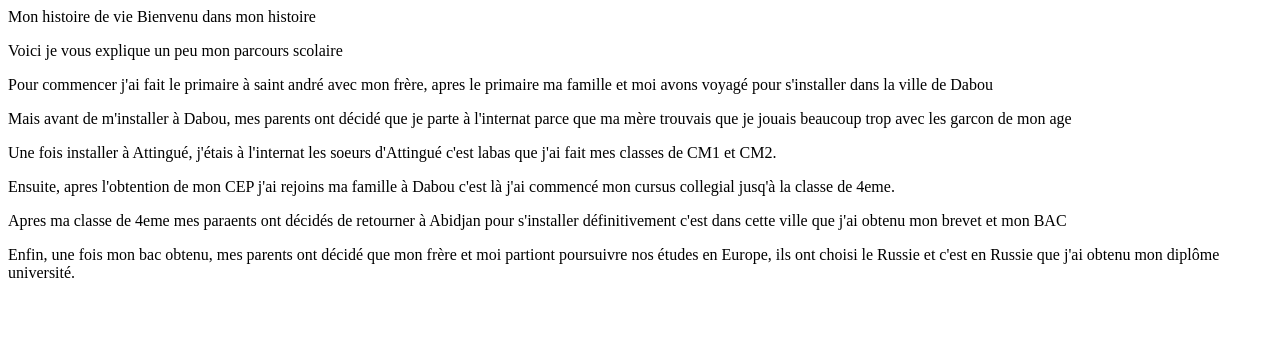
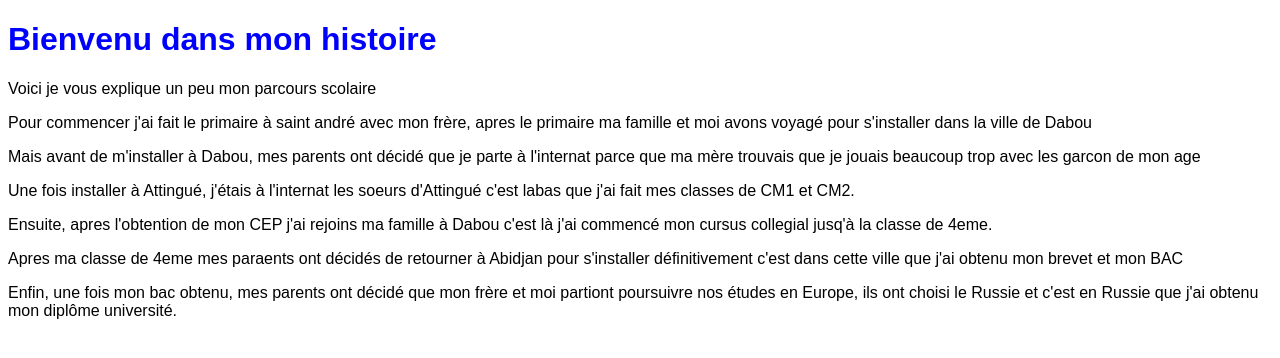
Before and after one commit to zingbelaura/Zingbe-Mon-premier-site, a plain HTML site: page histoire.html in a window 1280 px wide. Drawn offline with Linux system fonts and the light colour scheme.

Commit message:
Update histoire.html

```diff
--- a/histoire.html
+++ b/histoire.html
@@ -1,10 +1,11 @@
 <!DOCTYPE HTML>
 <html>
-<heal>
-  <tilte>Mon histoire de vie</tilte>
-</heal>
+<head>
+  <title>Mon histoire de vie</title>
+  <link rel="stylesheet" href="Style.css">
+</head>
 <body>
-  <hi>Bienvenu dans mon histoire</hi>
+  <h1>Bienvenu dans mon histoire</h1>
   <p>Voici je vous explique un peu mon parcours scolaire</p>
   <p>Pour commencer j'ai fait le primaire à saint andré avec mon frère, apres le primaire ma famille et moi avons voyagé pour s'installer dans la ville de Dabou</p>
   <p>Mais avant de m'installer à Dabou, mes parents ont décidé que je parte à l'internat parce que ma mère trouvais que je jouais beaucoup trop avec les garcon de mon age</p>
```
